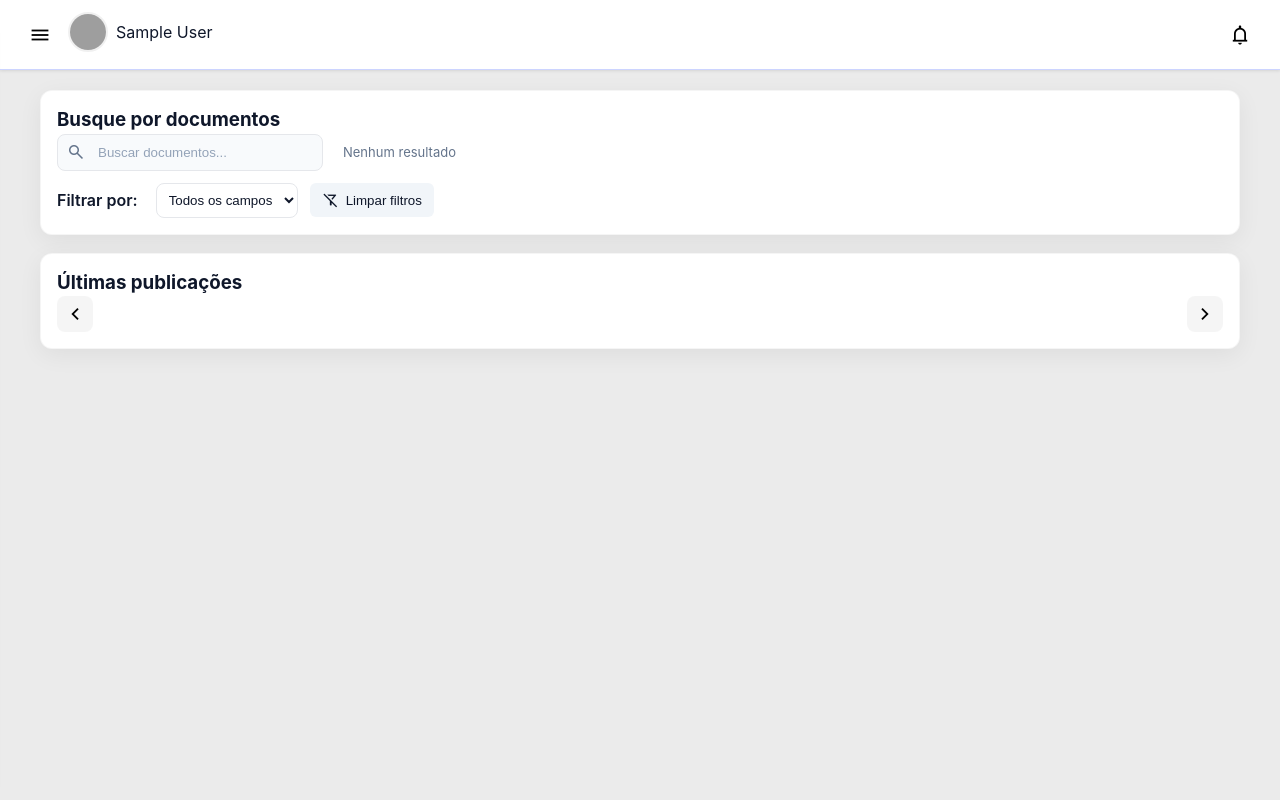
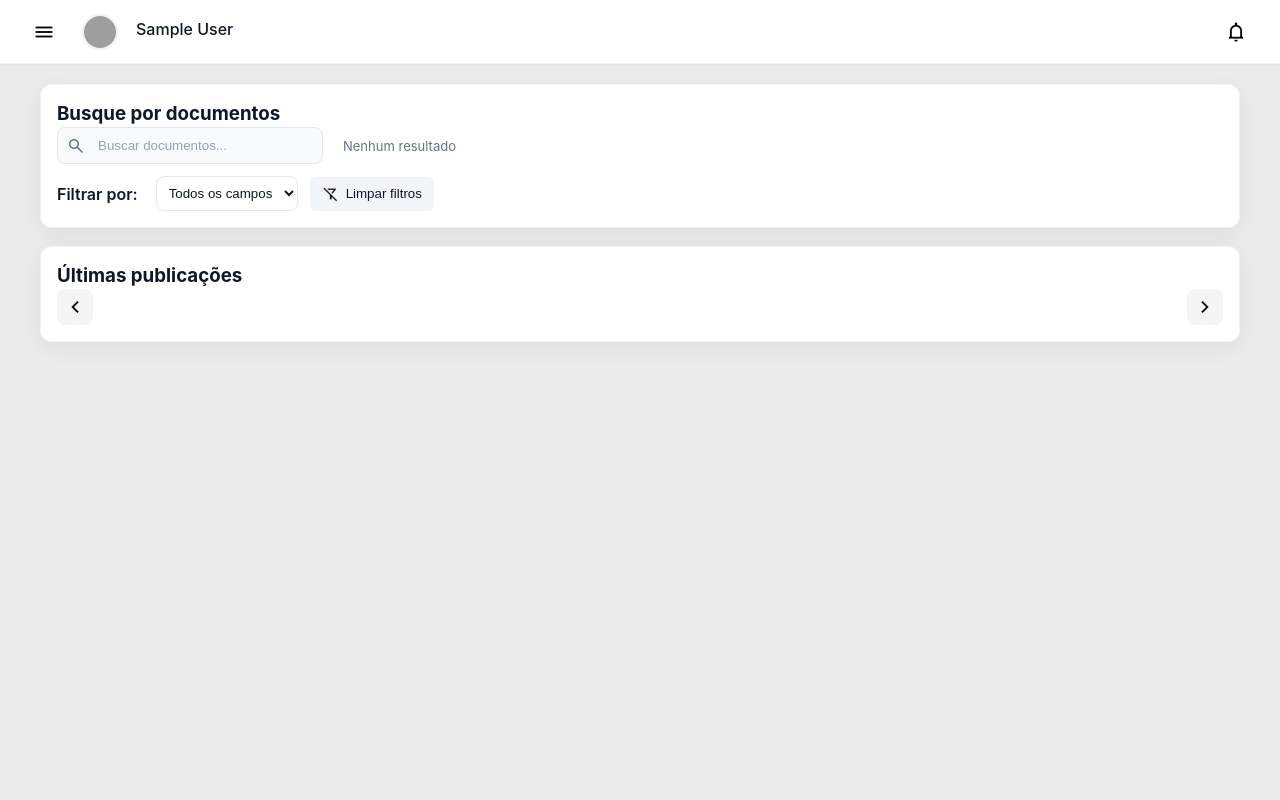
Before and after one commit to Samumaradona/Inprolib-, a Flask app: page /home in a window 1280 px wide. Run offline with Flask 3, Linux system fonts and the light colour scheme; the visitor is signed in with stand-in values (Sample User, id 1); some libraries are stand-ins or nearby versions; grey boxes are pictures that could not be loaded.

Commit message:
novo cabeçalho

```diff
--- a/app.py
+++ b/app.py
@@ -630,7 +630,7 @@ def login():
                 rel_photo = _norm_photo_path(fallback_rel) or fallback_rel
             session['user_photo'] = rel_photo
             audit_log('login_ok', {'email': email or '', 'cpf': cpf or ''})
-            return redirect(url_for('home'))
+            return redirect(url_for('home'), code=303)
         except Exception as e:
             try:
                 conn.close()
--- /dev/null
+++ b/static/css/topbar.css
@@ -0,0 +1,89 @@
+/* Topbar padrão moderno para todas as telas */
+:root {
+  --topbar-height: 64px;
+  --topbar-padding-x: 24px;
+  --topbar-gap: 16px;
+  --topbar-border: rgba(0,70,225,0.06);
+}
+
+header.topbar {
+  background-color: #ffffff;
+  border-bottom: 1px solid var(--topbar-border);
+  box-shadow: 0 1px 3px rgba(0,0,0,0.06);
+  min-height: var(--topbar-height);
+  display: flex;
+  align-items: center;
+}
+
+header.topbar .container {
+  max-width: 1400px;
+  width: 100%;
+  margin: 0 auto;
+  padding: 0 var(--topbar-padding-x);
+  display: flex;
+  align-items: center;
+  justify-content: space-between;
+  gap: var(--topbar-gap);
+}
+
+header.topbar .left,
+header.topbar .right {
+  display: flex;
+  align-items: center;
+  gap: var(--topbar-gap);
+}
+
+/* Botão hambúrguer */
+header.topbar .hamburger {
+  width: 40px;
+  height: 40px;
+  display: inline-flex;
+  align-items: center;
+  justify-content: center;
+  border: none;
+  background: transparent;
+  border-radius: 8px;
+  cursor: pointer;
+}
+header.topbar .hamburger:hover { background: #f4f6fb; }
+
+/* Avatar + menu de perfil */
+header.topbar .profile-wrap { position: relative; display: inline-flex; align-items: center; }
+header.topbar .profile-btn {
+  width: 40px;
+  height: 40px;
+  padding: 0;
+  border: none;
+  background: transparent;
+  border-radius: 50%;
+  cursor: pointer;
+}
+header.topbar .avatar {
+  width: 36px;
+  height: 36px;
+  border-radius: 50%;
+  object-fit: cover;
+}
+#username { font-weight: 500; color: #0f172a; }
+
+/* Notificações */
+header.topbar .notif-btn {
+  width: 40px;
+  height: 40px;
+  display: inline-flex;
+  align-items: center;
+  justify-content: center;
+  border: none;
+  background: transparent;
+  border-radius: 8px;
+  cursor: pointer;
+}
+header.topbar .notif-btn:hover { background: #f4f6fb; }
+
+/* Dropdowns (perfil e notificações) mantém estilo atual, mas garantimos posicionamento */
+header.topbar .dropdown-menu { position: absolute; right: 0; top: calc(100% + 6px); }
+
+/* Ajustes de acessibilidade básicos */
+header.topbar .notif-btn:focus,
+header.topbar .hamburger:focus,
+header.topbar .profile-btn:focus { outline: 2px solid #99ACF7; outline-offset: 2px; }
--- a/static/javascript/home.js
+++ b/static/javascript/home.js
@@ -165,9 +165,13 @@ function setCurrentRoute(path){
  */
 function navigateTo(path){
   try {
+    if (typeof window !== 'undefined' && window.location && window.location.pathname === path) {
+      closeMenu();
+      return;
+    }
+    window.location.assign(path);
+  } catch(e){
     window.location.href = path;
-  } catch(e){
-    console.log('Navegar para', path);
   }
   closeMenu();
 }
--- a/templates/avaliacao.html
+++ b/templates/avaliacao.html
@@ -5,6 +5,7 @@
   <meta name="viewport" content="width=device-width, initial-scale=1" />
   <title>INPROLIB - Avaliação da Publicação</title>
   <link rel="stylesheet" href="avaliacao.css">
+  <link rel="stylesheet" href="topbar.css">
   <link rel="stylesheet" href="notifications.css?v=1">
   <link href="https://fonts.googleapis.com/css2?family=Material+Symbols+Outlined" rel="stylesheet" />
 </head>
--- a/templates/cadastro_curso.html
+++ b/templates/cadastro_curso.html
@@ -5,6 +5,7 @@
   <meta name="viewport" content="width=device-width, initial-scale=1" />
   <meta name="description" content="Cadastro de cursos no INPROLIB com validações e lista em modal." />
   <title>INPROLIB - Cadastro de Cursos</title>
+  <link rel="stylesheet" href="/topbar.css">
   <link rel="stylesheet" href="/cadastro_curso.css">
   <link rel="stylesheet" href="/notifications.css">
   <link href="https://fonts.googleapis.com/css2?family=Material+Symbols+Outlined" rel="stylesheet" />
@@ -32,7 +33,7 @@
           <p id="username">{{ session.get('user_name', '') }}</p>
         </div>
       </div>
-      <!-- LADO DIREITO: notificaÃ§Ãµes + avatar -->
+      <!-- LADO DIREITO: notificaÃ§Ã£es + avatar -->
       <div class="right" role="group" aria-label="Ações do usuário">
         <!-- Notification button -->
         <div class="notif-wrap" style="position:relative">
--- a/templates/configuracao.html
+++ b/templates/configuracao.html
@@ -5,6 +5,7 @@
   <meta name="viewport" content="width=device-width, initial-scale=1" />
   <title>INPROLIB - Configurações</title>
   <link rel="stylesheet" href="configuracao.css">
+  <link rel="stylesheet" href="topbar.css">
   <link rel="stylesheet" href="notifications.css?v=1">
   <link href="https://fonts.googleapis.com/css2?family=Material+Symbols+Outlined" rel="stylesheet" />
 </head>
--- a/templates/home.html
+++ b/templates/home.html
@@ -5,6 +5,7 @@
   <meta name="viewport" content="width=device-width, initial-scale=1" />
   <title>INPROLIB - Home</title>
   <link rel="stylesheet" href="home.css">
+  <link rel="stylesheet" href="topbar.css">
   <link rel="stylesheet" href="notifications.css">
   <link href="https://fonts.googleapis.com/css2?family=Material+Symbols+Outlined" rel="stylesheet" />
 </head>
--- a/templates/login.html
+++ b/templates/login.html
@@ -6,6 +6,7 @@
   <title>Login - INPROLIB</title>
   <link rel="stylesheet" href="{{ url_for('static', filename='css/cadastro_login.css') }}" />
   <link rel="stylesheet" href="{{ url_for('static', filename='css/notifications.css') }}" />
+  <link rel="stylesheet" href="{{ url_for('static', filename='css/topbar.css') }}" />
   <link href="https://fonts.googleapis.com/css2?family=Material+Symbols+Outlined" rel="stylesheet" />
 </head>
 <body>
@@ -13,7 +14,7 @@
     <div class="container">
       <div class="left">
         <img src="{{ url_for('static', filename='img/logo.png') }}" alt="Logo" height="28" />
-        <span style="font-weight:700;color:#0f172a;">INPROLIB</span>
+        <!-- Removido texto duplicado INPROLIB para manter apenas a imagem -->
       </div>
       <button class="notif-btn" aria-label="Notificações">
         <span class="material-symbols-outlined">notifications</span>
--- a/templates/publicacao.html
+++ b/templates/publicacao.html
@@ -6,6 +6,7 @@
   <meta name="description" content="Publicação de conteúdo no INPROLIB com validações e segurança." />
   <title>INPROLIB - Publicação de Conteúdo</title>
   <link rel="stylesheet" href="{{ url_for('static', filename='css/publicacao.css') }}">
+  <link rel="stylesheet" href="{{ url_for('static', filename='css/topbar.css') }}">
   <link rel="stylesheet" href="{{ url_for('static', filename='css/notifications.css') }}">
   <link href="https://fonts.googleapis.com/css2?family=Material+Symbols+Outlined" rel="stylesheet" />
 </head>
--- a/templates/relatorio.html
+++ b/templates/relatorio.html
@@ -5,6 +5,7 @@
   <meta name="viewport" content="width=device-width, initial-scale=1" />
   <title>INPROLIB - Emissão de Relatórios</title>
   <link rel="stylesheet" href="relatorio.css">
+  <link rel="stylesheet" href="topbar.css">
   <link rel="stylesheet" href="notifications.css?v=1">
   <link href="https://fonts.googleapis.com/css2?family=Material+Symbols+Outlined" rel="stylesheet" />
 </head>
--- a/templates/suporte.html
+++ b/templates/suporte.html
@@ -5,6 +5,7 @@
   <meta name="viewport" content="width=device-width, initial-scale=1" />
   <title>INPROLIB - Suporte</title>
   <link rel="stylesheet" href="suporte.css">
+  <link rel="stylesheet" href="topbar.css">
   <link rel="stylesheet" href="notifications.css?v=1">
   <link href="https://fonts.googleapis.com/css2?family=Material+Symbols+Outlined" rel="stylesheet" />
 </head>
--- a/templates/vinculacao_curso.html
+++ b/templates/vinculacao_curso.html
@@ -7,6 +7,7 @@
   <title>INPROLIB - Vinculação de Curso</title>
   <link rel="stylesheet" href="avaliacao.css">
   <link rel="stylesheet" href="notifications.css">
+  <link rel="stylesheet" href="topbar.css">
   <link href="https://fonts.googleapis.com/css2?family=Material+Symbols+Outlined" rel="stylesheet" />
 </head>
 <body>
```
